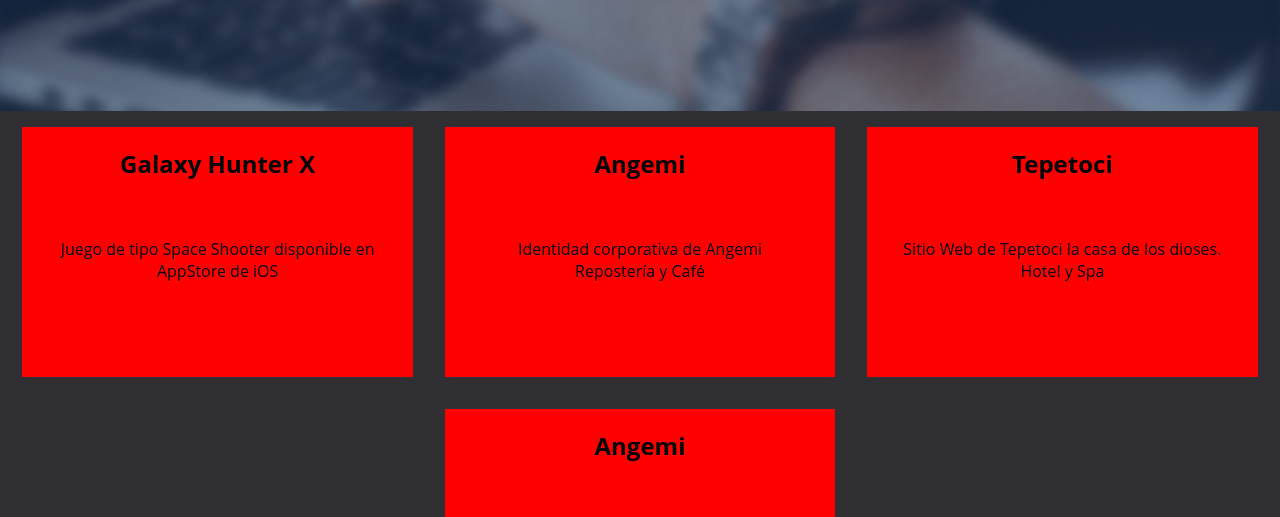
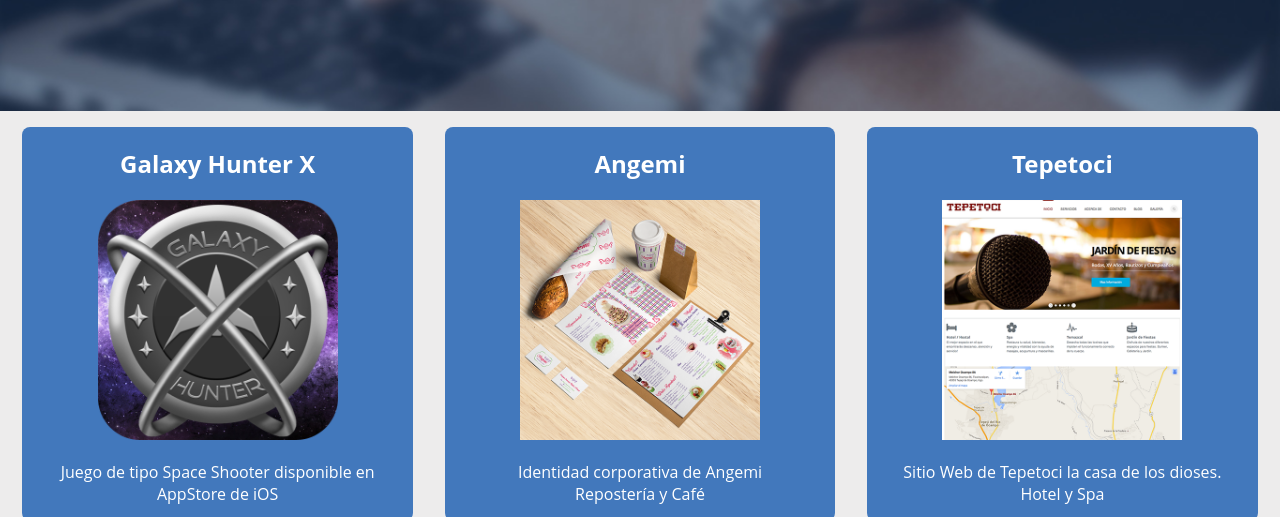
Before and after one commit to Sharmaz/CrescendoPixel, a plain HTML site: page templates/portafolio.html in a window 1280 px wide. Shown: the part 261-778 px from the top of the page. Drawn offline with nearby package versions, Linux system fonts and the light colour scheme.

Commit message:
Agregado contenido y estilos en Portafolio

```diff
--- a/static/css/style.css
+++ b/static/css/style.css
@@ -367,6 +367,8 @@
 }
 
 .Portfolio {
+/*	background: #3eb54a;*/
+	background: #edecec;
 	display: flex;
 	justify-content:center;
 	flex-flow:row wrap;
@@ -377,8 +379,9 @@
 
 }
 	.Portfolio-item{
-		background: red;
-		height: 250px;
+		background: #4278bc;
+		border-radius: 0.5rem;
+		color: white;
 		margin: 1rem;
 		padding: 0 2.2rem;
 		text-align: center;
@@ -388,12 +391,15 @@
 	}
 
 	.Portfolio-image{
-
+	width: 100%;
 	}
 
 @media screen and (min-width: 768px){
 	.Portfolio-item{
 		width: 25%;
+	}
+	.Portfolio-image{
+	width: 100%;
 	}
 
 }
--- a/templates/portafolio.html
+++ b/templates/portafolio.html
@@ -35,7 +35,7 @@
 		<article class="Portfolio-item">
 		<h2 class="Portfolio-itemTitle">Galaxy Hunter X</h2>
 		<figure>
-			<img class="Portfolio-image" src="" alt="">
+			<img class="Portfolio-image" src="/static/images/GalaxyHunterApp.png" alt="">
 			<figcaption></figcaption>
 		</figure>
 		<p class="Portfolio-itemDescription">Juego de tipo Space Shooter disponible en AppStore de iOS</p>
@@ -44,7 +44,7 @@
 		<article class="Portfolio-item">
 		<h2 class="Portfolio-itemTitle">Angemi</h2>
 		<figure>
-			<img class="Portfolio-image" src="" alt="">
+			<img class="Portfolio-image" src="/static/images/IdentidadCorporativaAngemi.png" alt="">
 			<figcaption></figcaption>
 		</figure>
 		<p class="Portfolio-itemDescription">Identidad corporativa de Angemi Repostería y Café</p>
@@ -54,7 +54,7 @@
 		<article class="Portfolio-item">
 		<h2 class="Portfolio-itemTitle">Tepetoci</h2>
 		<figure>
-			<img class="Portfolio-image" src="" alt="">
+			<img class="Portfolio-image" src="/static/images/WebSiteTepetoci.png" alt="">
 			<figcaption></figcaption>
 		</figure>
 		<p class="Portfolio-itemDescription">Sitio Web de Tepetoci la casa de los dioses. Hotel y Spa</p>
@@ -64,7 +64,7 @@
 		<article class="Portfolio-item">
 		<h2 class="Portfolio-itemTitle">Angemi</h2>
 		<figure>
-			<img class="Portfolio-image" src="" alt="">
+			<img class="Portfolio-image" src="/static/images/WebSiteAngemi.png" alt="">
 			<figcaption></figcaption>
 		</figure>
 		<p class="Portfolio-itemDescription">Sitio Web, catalogo de angemi Repostería y Café</p>
```
Also changed, not shown: static/images/GalaxyHunterApp.png (added), static/images/IdentidadCorporativaAngemi.png (added), static/images/WebSiteAngemi.png (added), static/images/WebSiteTepetoci.png (added).
